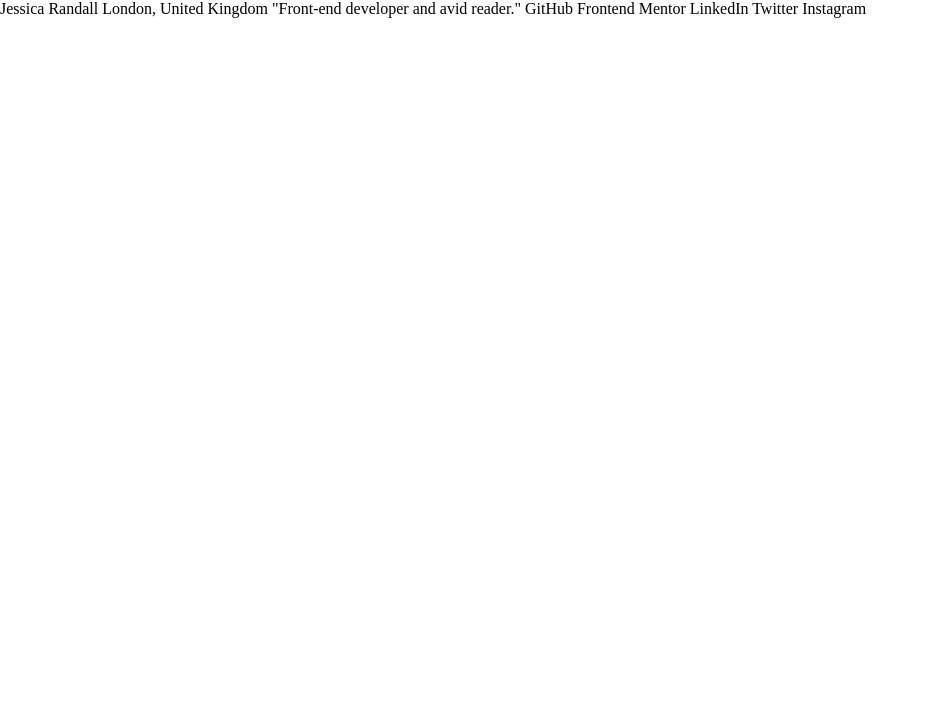
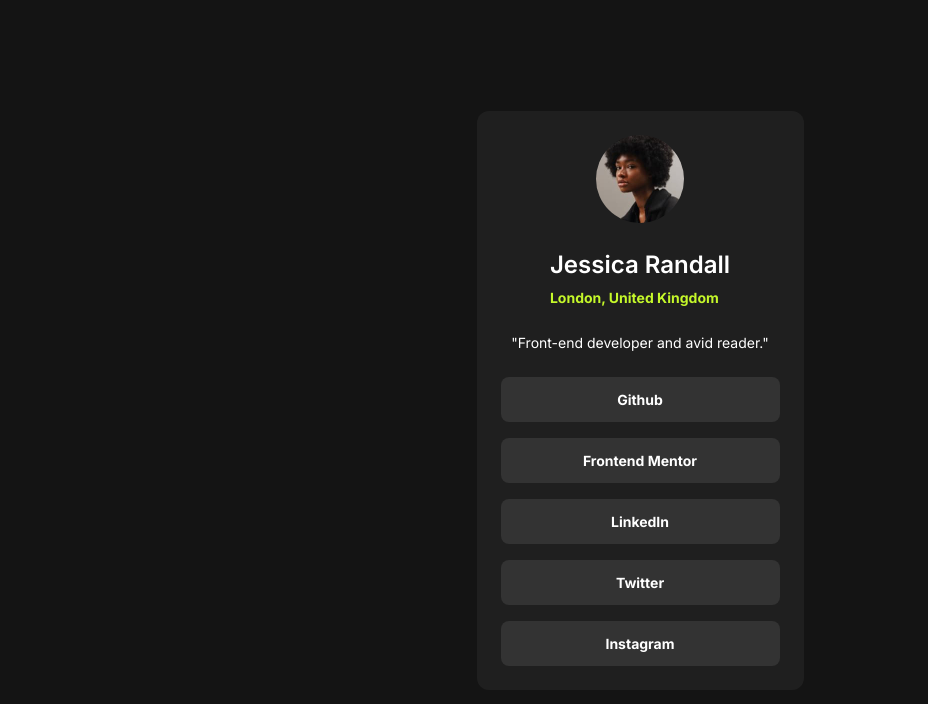
Before and after one commit to PiwkoO/social-links-profile, a plain HTML site: page index.html in a window 1280 px wide. Shown: the whole page, without its empty margins (0-928 px from the left). Drawn offline with Linux system fonts and the light colour scheme.

Commit message:
create component

```diff
--- a/index.html
+++ b/index.html
@@ -15,15 +15,23 @@
 </head>
 <body>
 
-  Jessica Randall
-  London, United Kingdom
-  "Front-end developer and avid reader."
-
-  GitHub
-  Frontend Mentor
-  LinkedIn
-  Twitter
-  Instagram
+<main>
+  <section class="social-links">
+    <img class="social-links__avatar" src="./assets/images/avatar-jessica.jpeg" alt="avatar" width="88" height="88">
+    <div class="social-links__user">
+      <h2 class="social-links__user-name">Jessica Randall</h2>
+      <span class="social-links__user-location">London, United Kingdom</span>
+    </div>
+    <p class="social-links__bio">"Front-end developer and avid reader."</p>
+    <ul class="social-links__list">
+      <li class="social-links__list-item"><a href="#" class="social-links__link">Github</a></li>
+      <li class="social-links__list-item"><a href="#" class="social-links__link">Frontend Mentor</a></li>
+      <li class="social-links__list-item"><a href="#" class="social-links__link">LinkedIn</a></li>
+      <li class="social-links__list-item"><a href="#" class="social-links__link">Twitter</a></li>
+      <li class="social-links__list-item"><a href="#" class="social-links__link">Instagram</a></li>
+    </ul>
+  </section>
+</main>
 
 </body>
 </html>
--- a/style.css
+++ b/style.css
@@ -12,3 +12,93 @@
     --grey-800: hsl(0, 0%, 12%);
     --grey-900: hsl(0, 0%, 8%);
 }
+
+html {
+    font-family: "Inter", sans-serif;
+    font-weight: 400;
+    font-size: 62.5%;
+    font-optical-sizing: auto;
+    font-style: normal;
+}
+
+body {
+    display: flex;
+    align-items: center;
+    justify-content: center;
+    padding: 24px;
+    height: 100dvh;
+    background-color: var(--grey-900);
+}
+
+.social-links {
+    display: flex;
+    flex-direction: column;
+    align-items: center;
+    gap: 24px;
+    padding: 24px;
+    border-radius: 12px;
+    min-width: 327px;
+    max-width: 384px;
+    color: var(--white);
+    background-color: var(--grey-800);
+}
+
+.social-links__avatar {
+    border-radius: 50%;
+}
+
+.social-links__user-name,
+.social-links__user-location,
+.social-links__bio,
+.social-links__link {
+    color: var(--white);
+    line-height: 150%;
+}
+
+.social-links__user {
+    display: flex;
+    flex-direction: column;
+    gap: 4px;
+}
+
+.social-links__user-name {
+    font-size: 2.4rem;
+    font-weight: 600;
+}
+
+.social-links__user-location {
+    font-size: 1.4rem;
+    font-weight: 700;
+    color: var(--green);
+}
+
+.social-links__bio {
+    font-size: 1.4rem;
+    text-align: center;
+}
+
+.social-links__list {
+    display: flex;
+    flex-direction: column;
+    gap: 16px;
+    width: 100%;
+    list-style: none;
+}
+
+.social-links__link {
+    display: block;
+    padding: 12px;
+    border-radius: 8px;
+    font-size: 1.4rem;
+    font-weight: 700;
+    text-align: center;
+    text-decoration: none;
+    color: var(--white);
+    background-color: var(--grey-700);
+    transition: color 0.2s, background-color 0.2s;
+}
+
+.social-links__link:is(:hover, :focus) {
+    color: var(--grey-700);
+    background-color: var(--green);
+}
```
